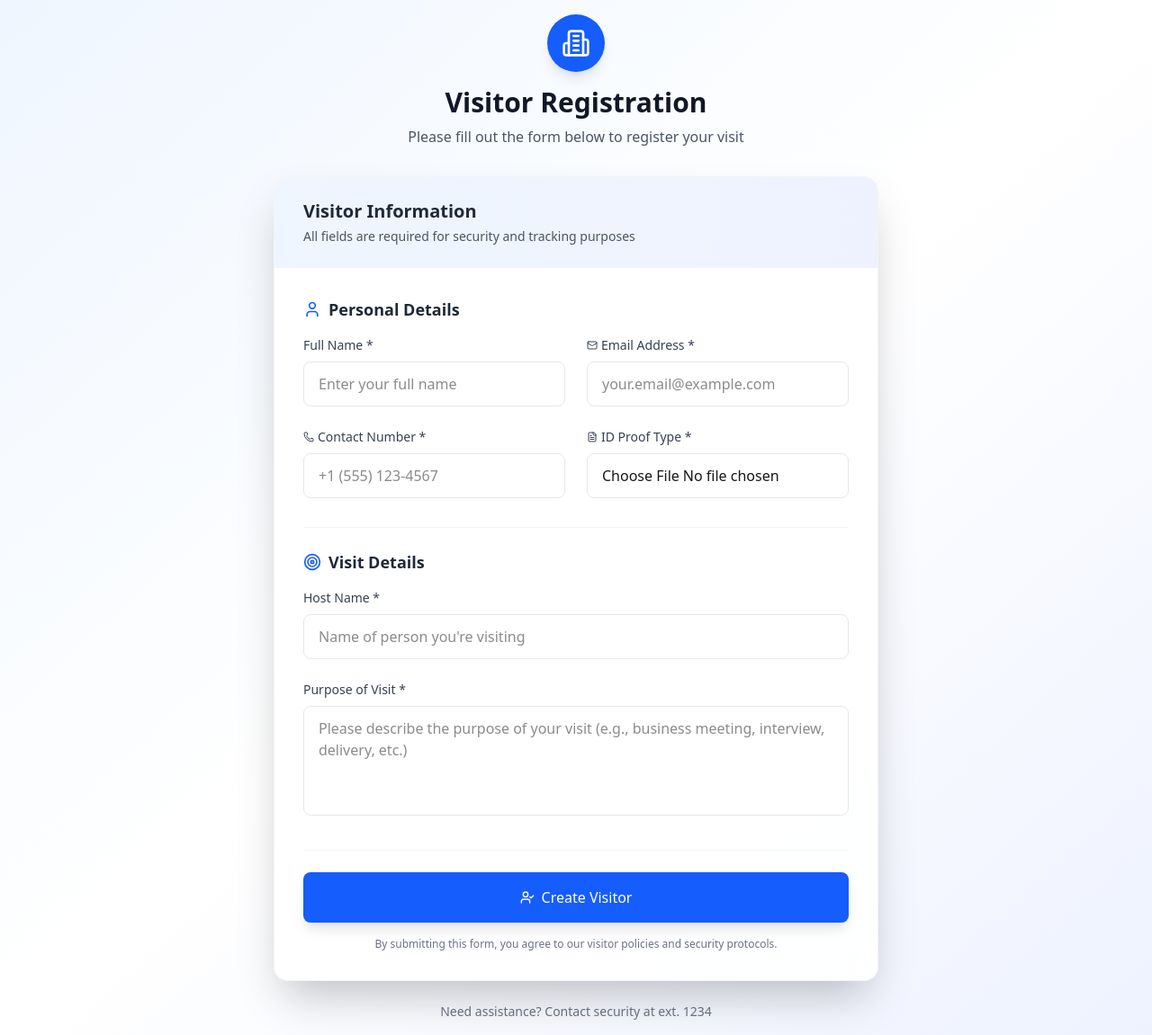
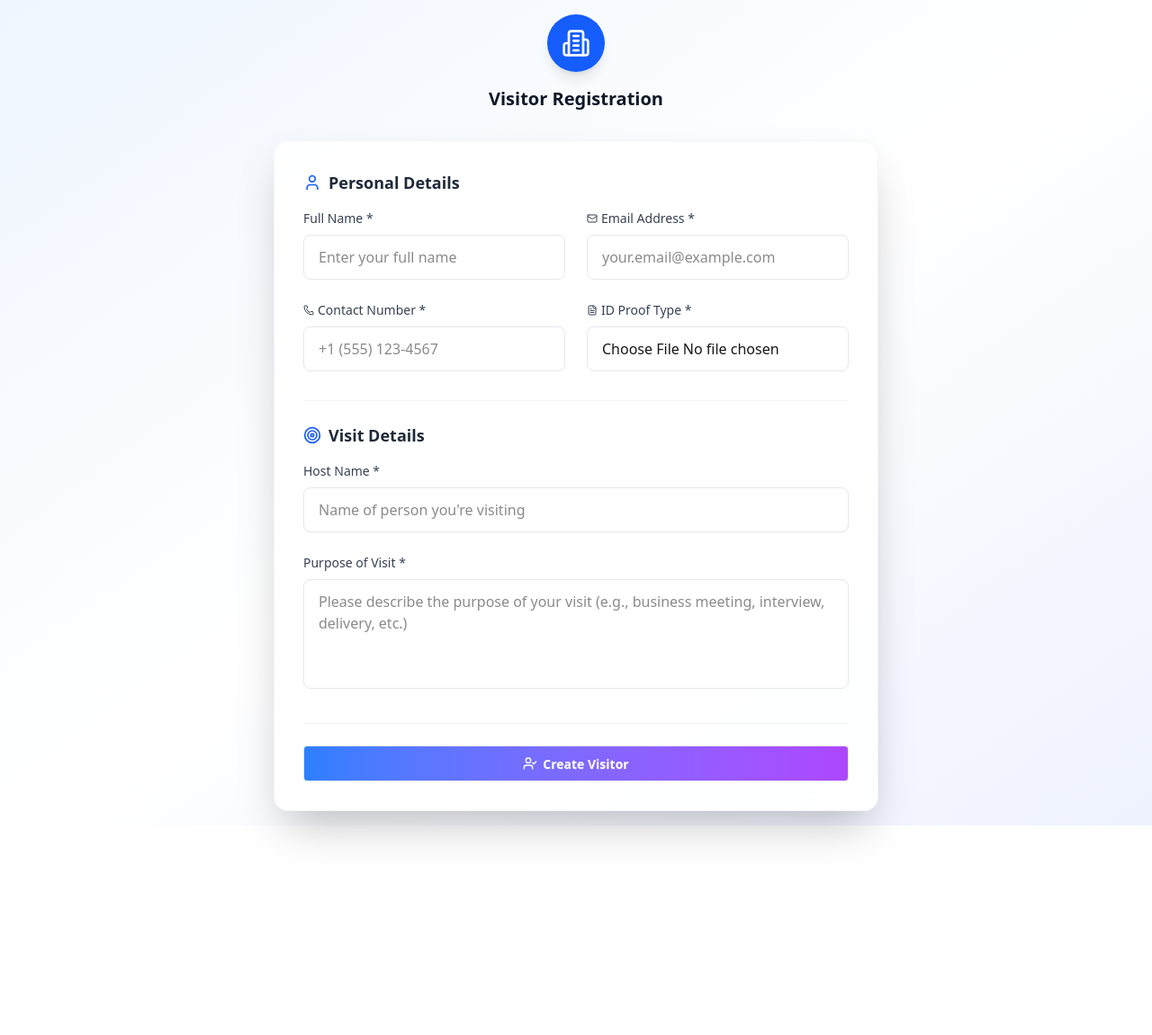
Before and after one commit to Saddu-0302/vms-frontend, a React (Vite) app: page /create-visitor in a window 1280 px wide. Shown: the whole page at 90% size. After the commit the page ends 918 px from the top, so only its background shows below. Built offline with nearby package versions, Linux system fonts and the light colour scheme; no server answers.

Commit message:
update create visitor and added new package

```diff
--- a/package.json
+++ b/package.json
@@ -24,6 +24,7 @@
     "react-redux": "^9.2.0",
     "react-router-dom": "^7.6.2",
     "react-toastify": "^11.0.5",
+    "recharts": "^3.0.2",
     "tailwindcss": "^4.1.10",
     "xlsx": "^0.18.5",
     "yup": "^1.6.1"
--- a/src/components/CreateVisitor.tsx
+++ b/src/components/CreateVisitor.tsx
@@ -51,17 +51,13 @@ const CreateVisitor = () => {
                     <div className="inline-flex items-center justify-center w-16 h-16 bg-blue-600 rounded-full mb-4 shadow-lg">
                         <Building2 className="w-8 h-8 text-white" />
                     </div>
-                    <h1 className="text-3xl font-bold text-gray-900 mb-2">Visitor Registration</h1>
-                    <p className="text-gray-600 mb-4">Please fill out the form below to register your visit</p>
+                    <h1 className="text-xl font-bold text-gray-900 ">Visitor Registration</h1>
+
                 </div>
 
                 {/* Main Form Card */}
                 <div className="bg-white/90 backdrop-blur-sm rounded-2xl shadow-2xl border border-gray-100 overflow-hidden">
                     {/* Card Header */}
-                    <div className="px-8 py-6 border-b border-gray-100 bg-gradient-to-r from-blue-50 to-indigo-50">
-                        <h2 className="text-xl font-semibold text-gray-800">Visitor Information</h2>
-                        <p className="text-gray-600 text-sm mt-1">All fields are required for security and tracking purposes</p>
-                    </div>
 
                     {/* Card Content */}
                     <div className="px-8 py-8">
@@ -200,7 +196,7 @@ const CreateVisitor = () => {
                             <div className="pt-6 border-t border-gray-100">
                                 <button
                                     type="submit"
-                                    className="w-full py-4 px-6 bg-blue-600 hover:bg-blue-700 disabled:bg-gray-400 disabled:cursor-not-allowed text-white font-medium text-base rounded-lg transition-all duration-200 flex items-center justify-center gap-2 shadow-lg hover:shadow-xl"
+                                    className="w-full btn bg-gradient-to-r from-blue-500 to-purple-500 text-white"
                                 >
                                     {isLoading ? (
                                         <>
@@ -214,18 +210,9 @@ const CreateVisitor = () => {
                                         </>
                                     )}
                                 </button>
-
-                                <p className="text-xs text-gray-500 text-center mt-4">
-                                    By submitting this form, you agree to our visitor policies and security protocols.
-                                </p>
                             </div>
                         </form>
                     </div>
-                </div>
-
-                {/* Footer */}
-                <div className="text-center mt-6 text-sm text-gray-500">
-                    <p>Need assistance? Contact security at ext. 1234</p>
                 </div>
             </div>
         </div>
```
Also changed, not shown: 1 other file (tests, documents, lock files or other folders).
